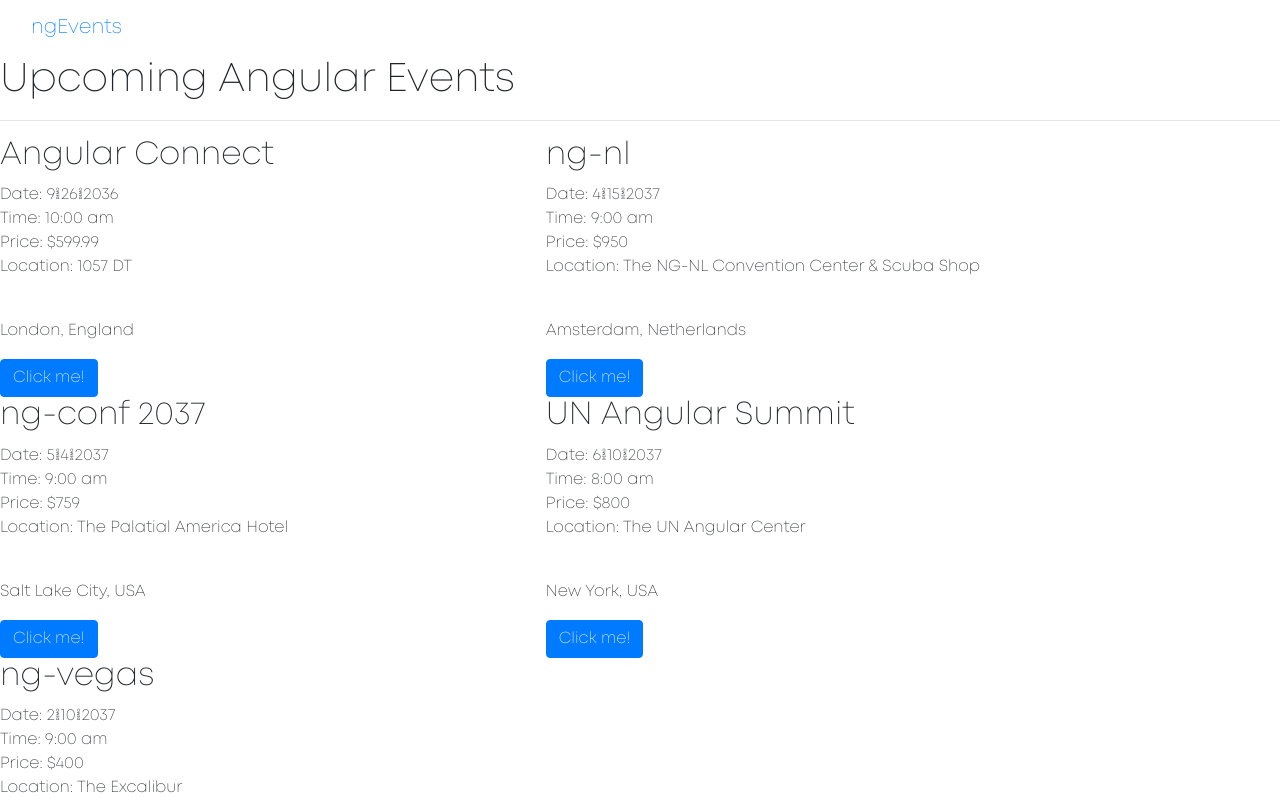
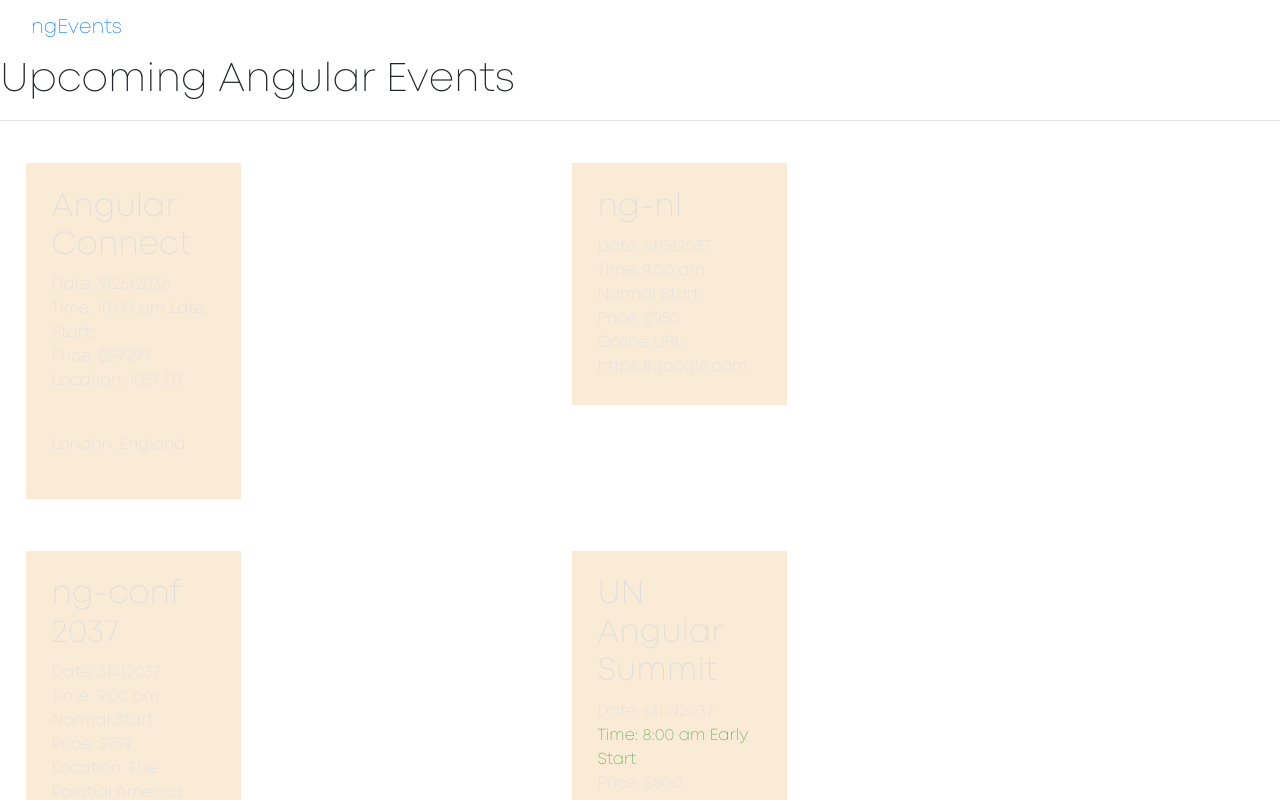
Before and after one commit to smatracka/events-app, an Angular app: page / in a window 1280 px wide. Shown: the top 800 px of the page. Built offline with nearby package versions, Linux system fonts and the light colour scheme.

Commit message:
ngFor, ngIf, ngSwitchCase testing.

```diff
--- a/src/app/events/event-thumbnail/event-thumbnail.component.css
+++ b/src/app/events/event-thumbnail/event-thumbnail.component.css
@@ -0,0 +1,9 @@
+.thumbnail {
+  padding: 5%;
+  margin: 5%;
+  background: antiquewhite;
+  min-height: 210px;
+}
+.green {
+  color: #51a351 !important;
+}
--- a/src/app/events/event-thumbnail/event-thumbnail.component.html
+++ b/src/app/events/event-thumbnail/event-thumbnail.component.html
@@ -1,12 +1,19 @@
-<div class="well hoverwell thumbnail">
-  <h2>{{event.name}}</h2>
-  <div>Date: {{event.date}}</div>
-  <div>Time: {{event.time}}</div>
-  <div>Price: ${{event.price}}</div>
-  <div>
-    <p>Location: {{event.location.address}}</p>
+<div class="col-md-5 well hoverwell thumbnail">
+  <h2>{{event?.name}}</h2>
+  <div>Date: {{event?.date}}</div>
+  <div [class.green]="event?.time === '8:00 am'" [ngSwitch]="event?.time" >
+    Time: {{event?.time}}
+    <span *ngSwitchCase="'8:00 am'">Early Start</span>
+    <span *ngSwitchCase="'10:00 am'">Late Start</span>
+    <span *ngSwitchDefault>Normal  Start</span>
+  </div>
+  <div>Price: ${{event?.price}}</div>
+  <div *ngIf="event?.location">
+    <p>Location: {{event?.location.address}}</p>
     <span>&nbsp;</span>
-    <p>{{event.location.city}}, {{event.location.country}}</p>
+    <p>{{event?.location.city}}, {{event?.location.country}}</p>
   </div>
-  <button class="btn btn-primary" >Click me!</button>
+  <div *ngIf="event?.onlineUrl">
+    Online URL: {{event?.onlineUrl}}
+  </div>
 </div>
--- a/src/app/events/event-thumbnail/event-thumbnail.component.ts
+++ b/src/app/events/event-thumbnail/event-thumbnail.component.ts
@@ -7,8 +7,4 @@ import {Component, Input, OnInit, Output, EventEmitter} from '@angular/core';
 })
 export class EventThumbnailComponent  {
   @Input() event: any;
-
-  logFoo(){
-    console.log('foo');
-  }
 }
--- a/src/app/events/events-list/events-list.component.html
+++ b/src/app/events/events-list/events-list.component.html
@@ -2,7 +2,7 @@
   <h1>Upcoming Angular Events</h1>
   <hr/>
   <div class="row">
-    <div *ngFor="let event of events" class="col-md-5">
+    <div *ngFor="let event of events" class="col-sm-5">
 
       <app-event-thumbnail  [event]="event"></app-event-thumbnail>
     </div>
--- a/src/app/events/events-list/events-list.component.ts
+++ b/src/app/events/events-list/events-list.component.ts
@@ -93,11 +93,7 @@ export class EventsListComponent {
       time: '9:00 am',
       price: 950.00,
       imageUrl: '/assets/images/ng-nl.png',
-      location: {
-        address: 'The NG-NL Convention Center & Scuba Shop',
-        city: 'Amsterdam',
-        country: 'Netherlands'
-      },
+      onlineUrl: 'https://google.com',
       sessions: [
         {
           id: 1,
--- a/src/styles.css
+++ b/src/styles.css
@@ -45,3 +45,6 @@ button {
 .toast-warning {
   background-color: #f89406;
 }
+.well {
+  color: #ddd;
+}
```
